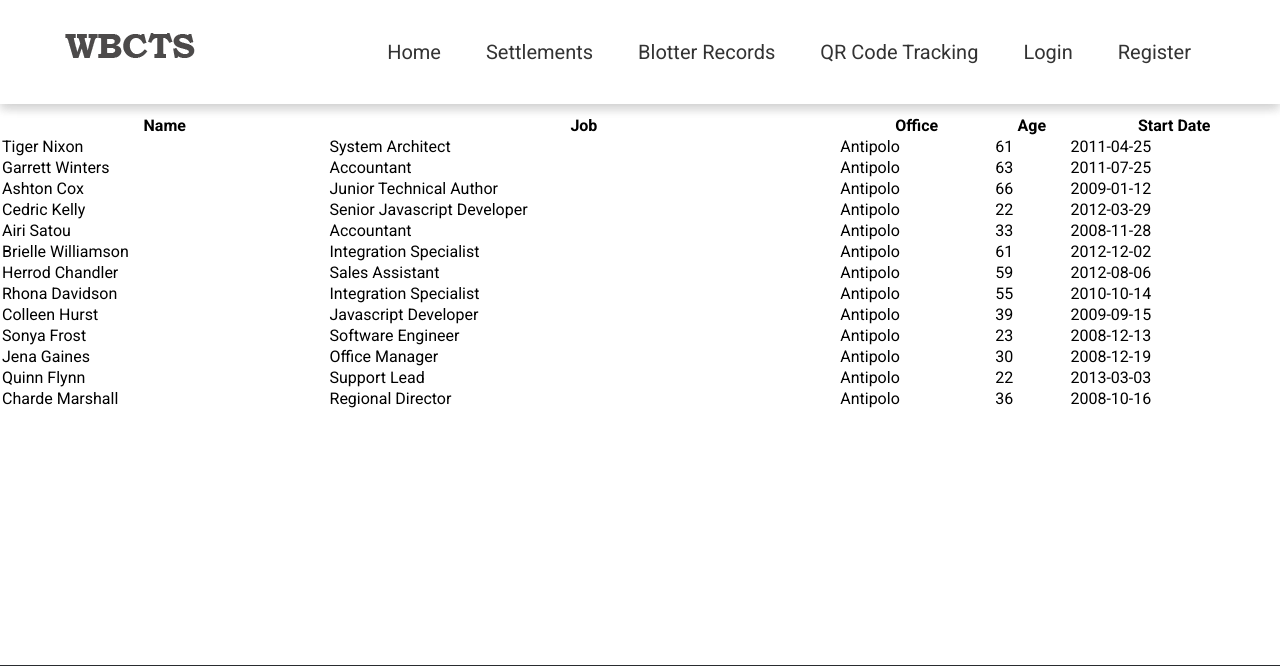
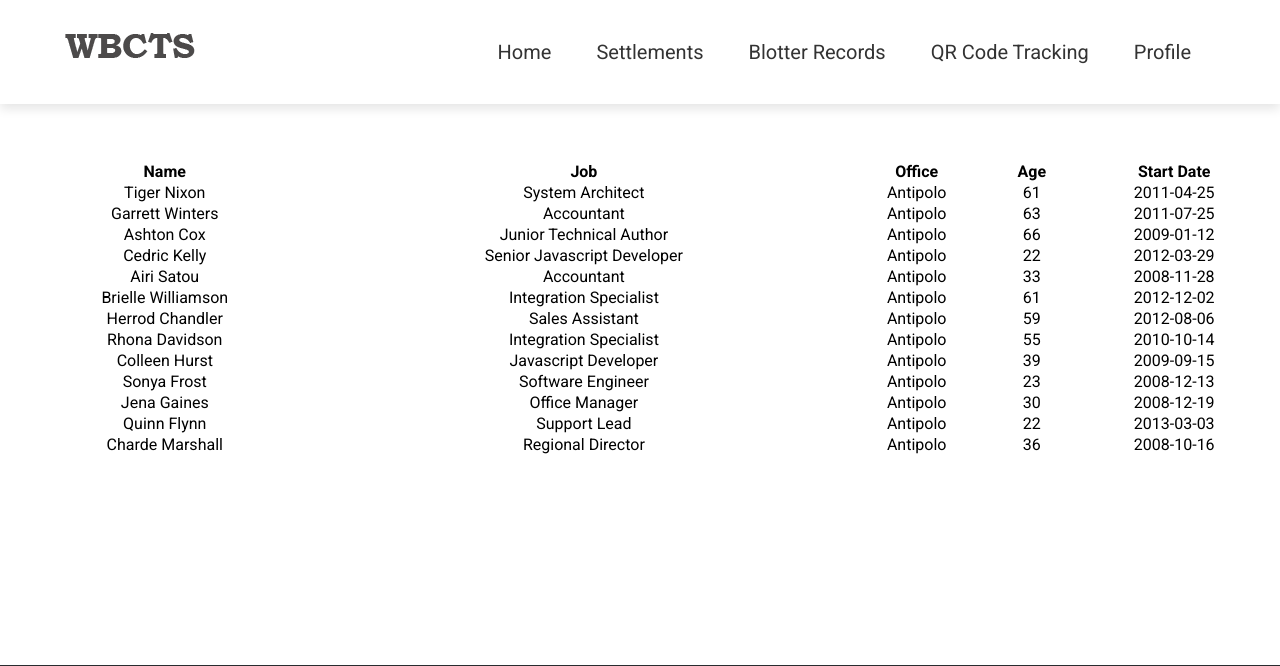
Before and after one commit to johnmickorpnt/WBCTS, a PHP site: page /OnSettlements.php in a window 1280 px wide. Shown: the top 666 px of the page. Run offline with PHP 8.4, Linux system fonts and the light colour scheme; the visitor is signed in with stand-in values (Sample User, id 1).

Commit message:
Fixes
- Fixed onsettlement not logging in
- updated new-blotter input

```diff
--- a/OnSettlements.php
+++ b/OnSettlements.php
@@ -1,3 +1,6 @@
+<?php
+session_start();
+?>
 <!DOCTYPE html>
 <html lang="en">
 
@@ -9,33 +12,11 @@
 
 </head>
 
-<header>
-
-    <a href="#" class="logo"><img src="image/wbctsLogo.png"></a>
-    <input type="checkbox" id="menu-bar">
-    <label for="menu-bar">Menu</label>
-    <nav class="navbar">
-        <ul>
-            <li><a href="index.php">Home</a></li>
-            <li><a href="OnSettlements.php">Settlements</a></li>
-            <li><a href="#">Blotter Records</a></li>
-            <li><a href="#">QR Code Tracking</a></li>
-            <li><a href="#">Profile</a>
-                <ul>
-                    <li><a href="#">Personal Information</li></a>
-                    <li><a href="logout.php">Log out</li></a>
-                </ul>
-        </ul>
-
-    </nav>
-</header>
-
 <body>
     <?php
     include("header.php");
     ?>
-    <br><br><br><br><br><br>
-    <table id="example" class="table table-striped" style="width:100%">
+    <table id="example" class="table table-striped" style="width:100%; margin-top:10rem; text-align:center">
         <thead>
             <tr>
                 <th>Name</th>
```
Also changed, not shown: header.php (+1 -10 lines), index.php (+0 -8 lines), new-blotter.php (+4 -4 lines).
